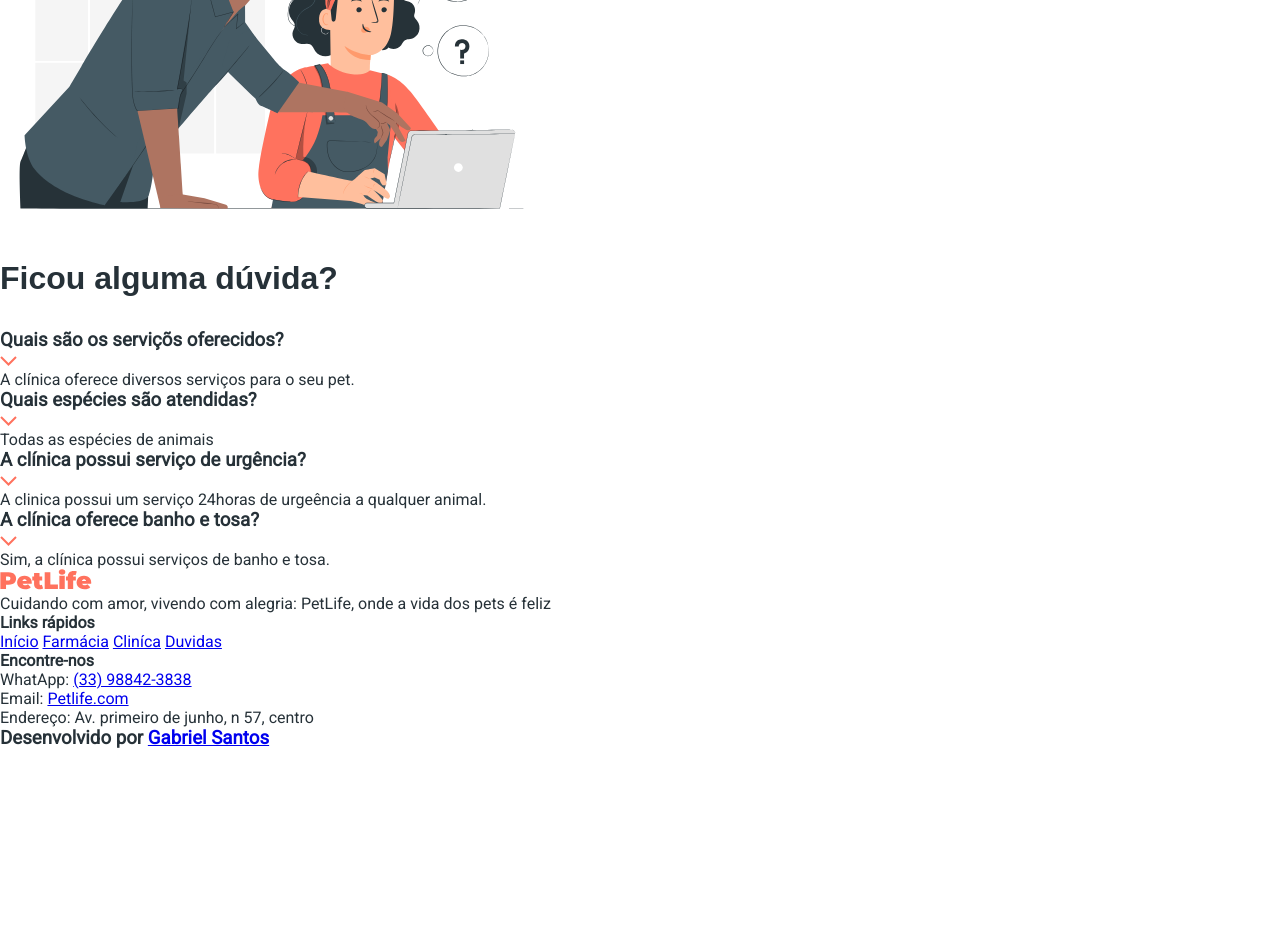
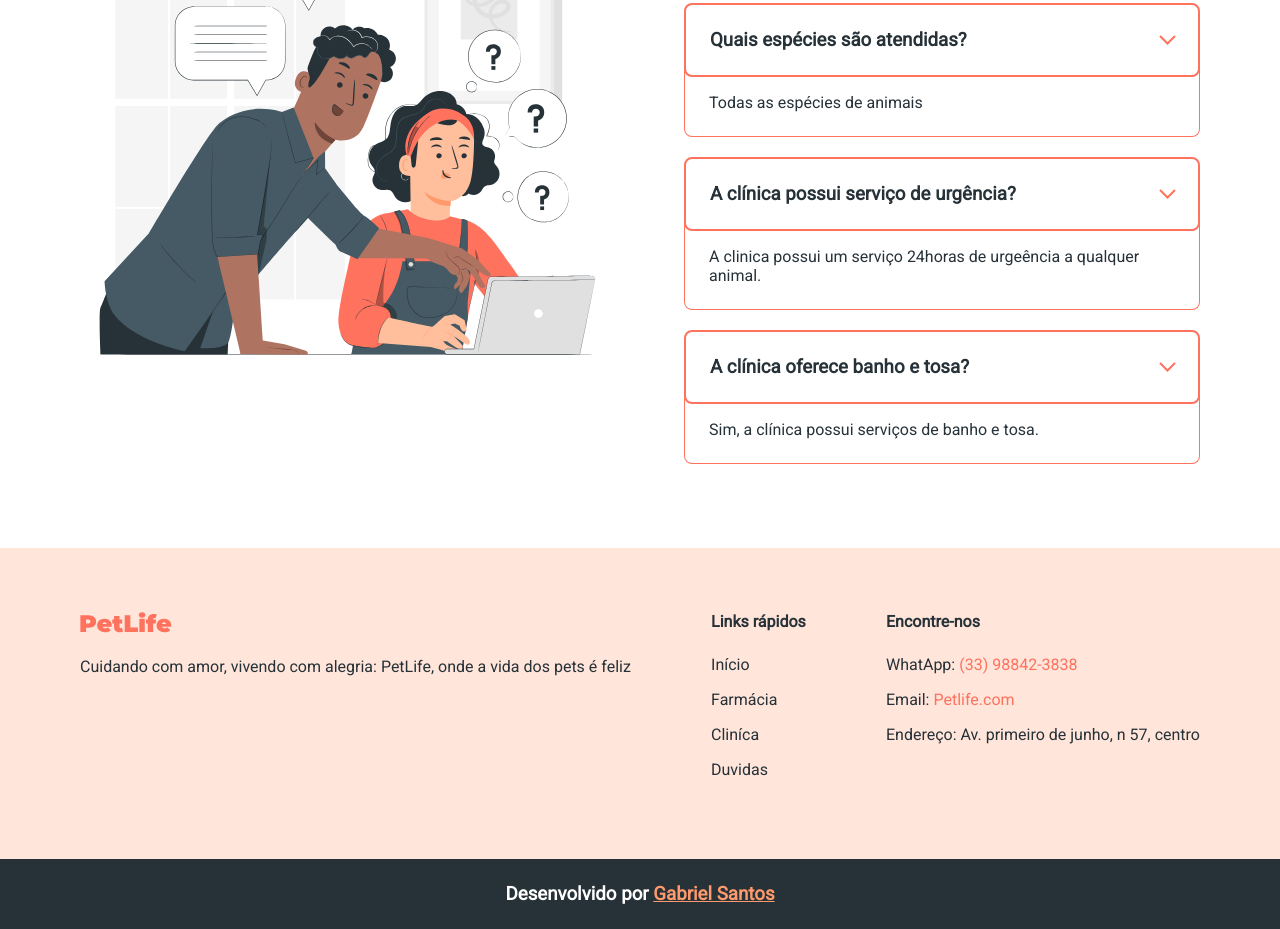
Before and after one commit to Gabriel-Santos1/Pet-life, a plain HTML site: page index.html in a window 1280 px wide. Shown: the part 2475-3404 px from the top of the page. Before the commit the page ends 3224 px from the top, so only its background shows below. Drawn offline with Linux system fonts and the light colour scheme; a web font is replaced by a local one.

Commit message:
Feature: add footer.

```diff
--- a/index.html
+++ b/index.html
@@ -84,21 +84,21 @@
                         <div>
                                 <h2>Ficou alguma dúvida?</h2>
 
-                                    <div>
+                                    <div class="duvida">
                                         <h3>Quais são os serviçõs oferecidos?</h3>
                                         <img src="assets/Start 2.0/arrow-down.svg" alt="seta.svg">
                                         <p>A clínica oferece diversos serviços para o seu pet.</p>
 
                                     </div>
 
-                                    <div>
+                                    <div class="duvida">
                                         <h3>Quais espécies são atendidas?</h3>
                                         <img src="assets/Start 2.0/arrow-down.svg" alt="seta.svg">
                                         <p>Todas as espécies de animais</p>
 
                                     </div>
 
-                                    <div>
+                                    <div class="duvida">
                                         <h3>A clínica possui serviço de urgência?</h3>
                                         <img src="assets/Start 2.0/arrow-down.svg" alt="seta.svg">
                                         <p>A clinica possui um serviço 24horas de urgeência a qualquer animal.</p>
@@ -106,7 +106,7 @@
                                     </div>
 
 
-                                    <div>
+                                    <div class="duvida">
                                         <h3>A clínica oferece banho e tosa?</h3>
                                         <img src="assets/Start 2.0/arrow-down.svg" alt="seta.svg">
                                         <p>Sim, a clínica possui serviços de banho e tosa.</p>
@@ -150,8 +150,11 @@
     </footer>
 
     <div>
-        <H3>Desenvolvido por <a href="https://gabriel-santos1.github.io/Beacon/" target="_blank">Gabriel Santos</a></H3>
+        <H3 class="copyright">Desenvolvido por <a href="https://gabriel-santos1.github.io/Beacon/" target="_blank">Gabriel Santos</a></H3>
     </div>
+
+
+
 </body>
 
 </html>
--- a/style.css
+++ b/style.css
@@ -95,3 +95,86 @@ h1, h2{
 #farmacia img{
     margin: 64px auto;
 }
+
+#farmacia  p{
+    max-width: 950px;
+    margin: 0 auto;
+}
+
+#duvidas{
+    display: flex;
+    align-items: center;
+    gap: 64px;
+    padding: 64px 80px;
+}
+
+.duvida{
+    position: relative;
+    margin-bottom: 20px;
+}
+
+.duvida h3{
+    border: 2px solid #ff725e;
+    border-radius: 8px;
+    cursor: pointer;
+    padding: 24px
+}
+
+.duvida img{
+    position: absolute;
+    top: 32px;
+    right: 24px;
+}
+
+.duvida p{
+    border-right: 1px solid #ff725e;
+    border-bottom: 1px solid #ff725e;
+    border-left: 1px solid #ff725e;
+    border-radius: 0 0 8px 8px;
+    margin-top: -8px;
+    padding: 24px;
+}
+
+footer{
+    background-color: rgba(255, 152, 108, 0.25);
+    display: flex;
+    justify-content: space-between;
+    gap: 80px;
+    padding: 64px 80px;
+}
+
+footer img, footer strong{
+
+    display: block;
+    font-weight: 600;
+    margin-bottom: 24px;
+
+}
+
+footer nav a{
+    display: block;
+    color: #263138;
+    margin-bottom: 16px;
+    text-decoration: none;
+    max-width: 350px;
+}
+
+footer p {
+    margin-bottom: 16px;
+}
+
+footer p a {
+    color: #ff725e;
+    text-decoration: none;
+}
+
+.copyright{
+    background-color: #263138;
+    text-align: center;
+    padding: 24px;
+    color: #ffffff;
+}
+
+.copyright a {
+    color: #ff9A6C;
+}
```
